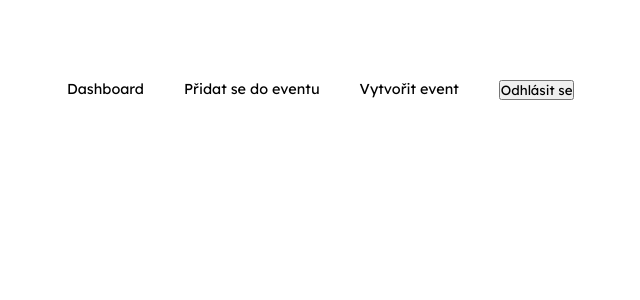
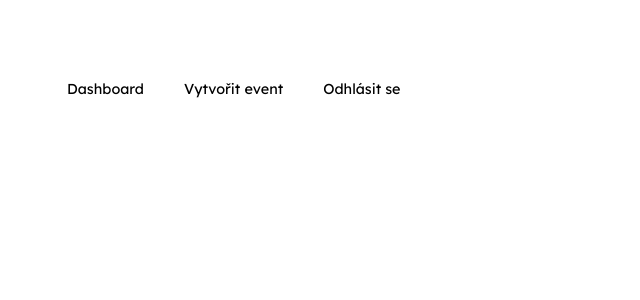
Before and after one commit to drda64/jdunasport_client, a Vue app: page /login in a window 1280 px wide. Shown: the top 300 px of the page, without its empty margins (125-765 px from the left). Built offline with nearby package versions, Linux system fonts and the light colour scheme; sample sign-in values are in the browser's storage; what @kyvg/vue3-notification would draw is missing.

Commit message:
new loggout button

```diff
--- a/src/App.vue
+++ b/src/App.vue
@@ -50,9 +50,8 @@ onDeactivated(() => {
   <div v-else-if="token.isAuthenticated" id="app-container">
     <nav>
       <RouterLink to="/">Dashboard</RouterLink>
-      <RouterLink to="/events">Přidat se do eventu</RouterLink>
       <RouterLink to="/create">Vytvořit event</RouterLink>
-      <button @click="token.logout">Odhlásit se</button>
+      <p class="logout" @click="logout">Odhlásit se</p>
     </nav>
     <div id="view">
       <RouterView />
```
